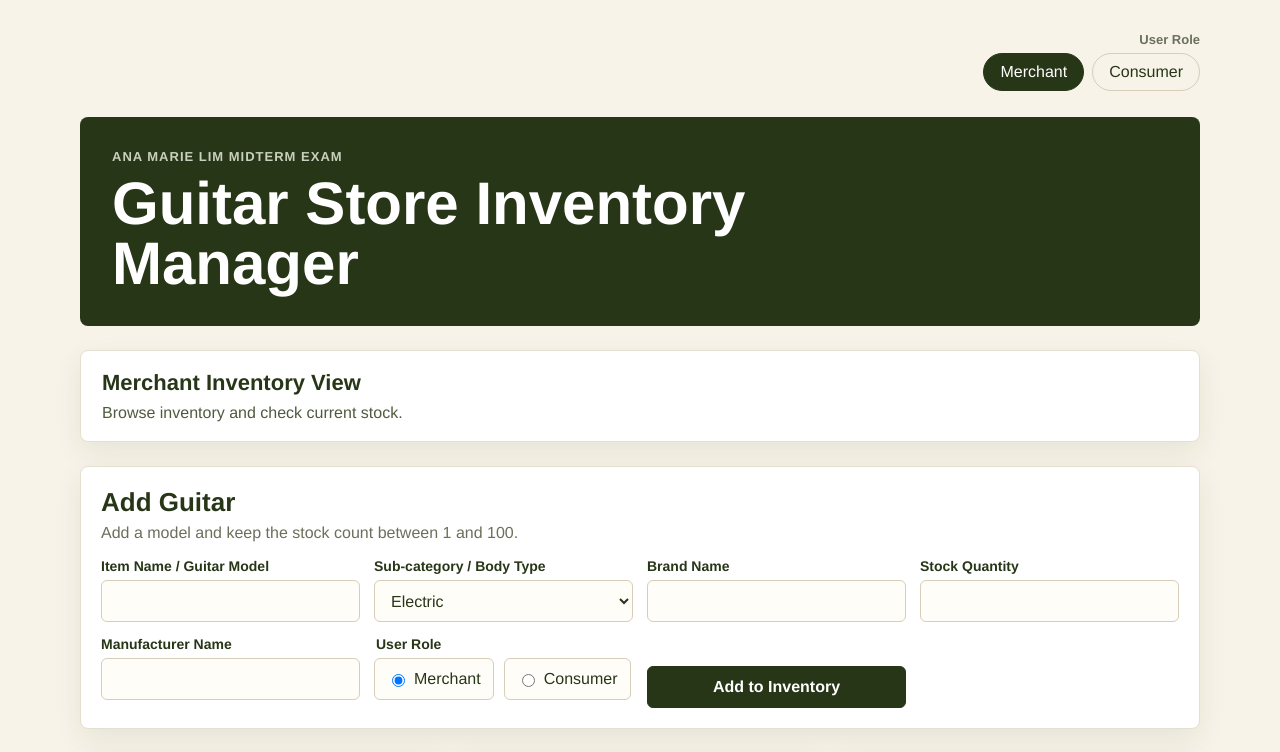
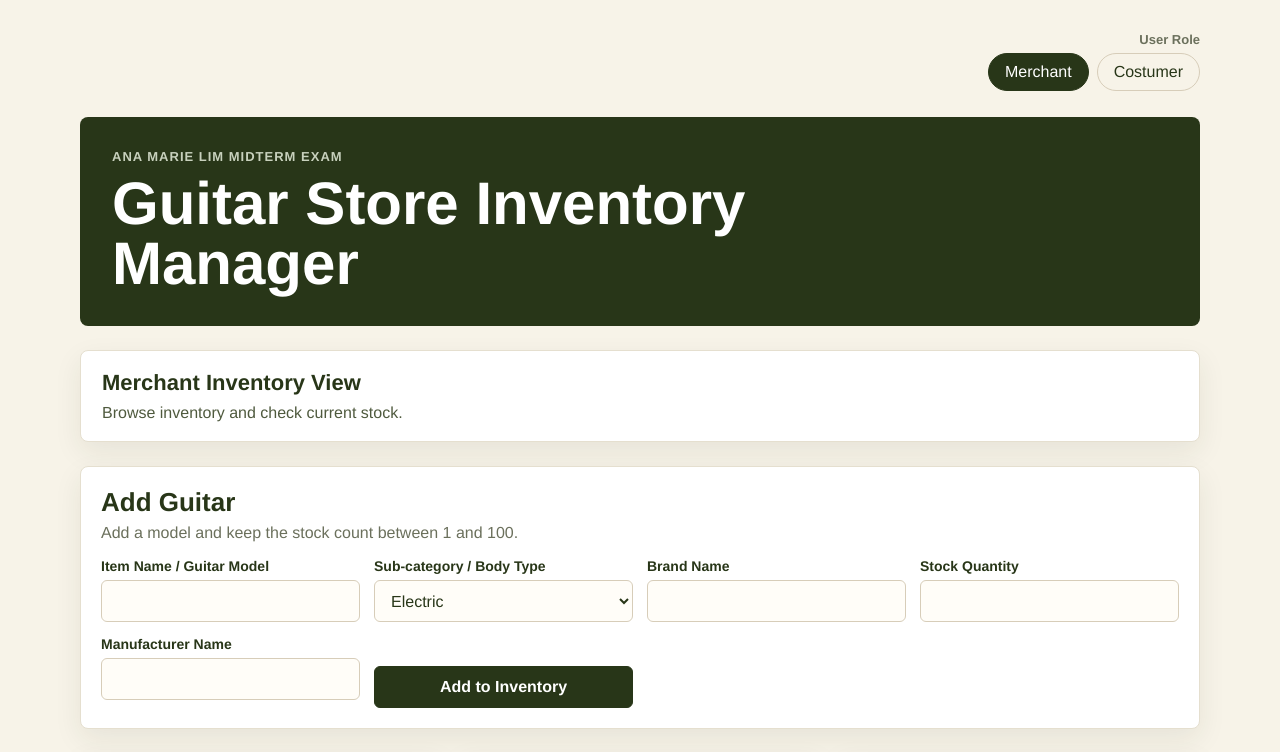
Before and after one commit to leeh3li0s/Advance-Web-Midterms, a React (Vite) app: page / in a window 1280 px wide. Shown: the top 752 px of the page. Built offline with nearby package versions, Linux system fonts and the light colour scheme.

Commit message:
Fixes to forms

```diff
--- a/src/App.jsx
+++ b/src/App.jsx
@@ -8,7 +8,7 @@ import {
 import './App.css'
 
 const bodyTypes = ['Electric', 'Acoustic', 'Bass', 'Classical']
-const userRoles = ['Merchant', 'Consumer']
+const userRoles = ['Merchant', 'Costumer']
 
 const initialGuitars = [
   {
@@ -18,7 +18,6 @@ const initialGuitars = [
     brand: 'Fender',
     stock: 24,
     manufacturer: 'Fender Musical Instruments',
-    userRole: 'Merchant',
     image: '/Fender Stratocaster.jpg',
   },
   {
@@ -28,7 +27,6 @@ const initialGuitars = [
     brand: 'Gibson',
     stock: 18,
     manufacturer: 'Gibson Brands',
-    userRole: 'Merchant',
     image: '/Gibson Les Paul Standard.jpg',
   },
   {
@@ -38,7 +36,6 @@ const initialGuitars = [
     brand: 'Fender',
     stock: 21,
     manufacturer: 'Fender Musical Instruments',
-    userRole: 'Consumer',
     image: '/Fender Telecaster.jpg',
   },
   {
@@ -48,7 +45,6 @@ const initialGuitars = [
     brand: 'Martin',
     stock: 12,
     manufacturer: 'C. F. Martin & Company',
-    userRole: 'Merchant',
     image: '/Martin D-28.jpg',
   },
   {
@@ -58,7 +54,6 @@ const initialGuitars = [
     brand: 'Taylor',
     stock: 15,
     manufacturer: 'Taylor Guitars',
-    userRole: 'Consumer',
     image: '/Taylor 814ce.jpg',
   },
   {
@@ -68,7 +63,6 @@ const initialGuitars = [
     brand: 'Yamaha',
     stock: 30,
     manufacturer: 'Yamaha Corporation',
-    userRole: 'Merchant',
     image: '/Yamaha C40.jpg',
   },
   {
@@ -78,7 +72,6 @@ const initialGuitars = [
     brand: 'Fender',
     stock: 16,
     manufacturer: 'Fender Musical Instruments',
-    userRole: 'Consumer',
     image: '/Fender Precision Bass.jpg',
   },
   {
@@ -88,7 +81,6 @@ const initialGuitars = [
     brand: 'Gibson',
     stock: 14,
     manufacturer: 'Gibson Brands',
-    userRole: 'Merchant',
     image: '/Gibson SG Standard.jpg',
   },
 ]
@@ -283,11 +275,11 @@ function App() {
             Merchant
           </button>
           <button
-            className={userRole === 'Consumer' ? 'active' : ''}
+            className={userRole === 'Costumer' ? 'active' : ''}
             type="button"
-            onClick={() => setUserRole('Consumer')}
+            onClick={() => setUserRole('Costumer')}
           >
-            Consumer
+            Costumer
           </button>
         </div>
       </div>
@@ -307,8 +299,8 @@ function App() {
               <p>Browse inventory and check current stock.</p>
             </section>
           ) : (
-            <section className="role-view" aria-label="Consumer Shopping View">
-              <h2>Consumer Shopping View</h2>
+            <section className="role-view" aria-label="Costumer Shopping View">
+              <h2>Costumer Shopping View</h2>
               <p>
                 Browse available guitars and compare body types before choosing
                 a model to ask about in-store.
@@ -318,6 +310,7 @@ function App() {
         </div>
       </section>
 
+      {userRole === 'Merchant' && (
         <section className="form-section" aria-labelledby="form-title">
           <div className="section-heading">
             <div>
@@ -395,21 +388,6 @@ function App() {
               )}
             </div>
 
-          <fieldset className="role-radio-group">
-            <legend>User Role</legend>
-            {userRoles.map((role) => (
-              <label key={role}>
-                <input
-                  type="radio"
-                  name="userRole"
-                  value={role}
-                  checked={formData.userRole === role}
-                  onChange={handleInputChange}
-                />
-                {role}
-              </label>
-            ))}
-          </fieldset>
 
             <div className="form-actions">
               <button type="submit">Add to Inventory</button>
@@ -419,6 +397,7 @@ function App() {
             </div>
           </form>
         </section>
+      )}
 
       <section className="stats-grid" aria-label="Inventory overview">
         <article className="stat-card">
@@ -438,7 +417,7 @@ function App() {
       <section className="section-block" aria-labelledby="inventory-title">
         <div className="section-heading">
           <div>
-            <h2 id="inventory-title">Registry Table View</h2>
+            <h2 id="inventory-title">Stocks</h2>
             <p>Click a row to view the full item profile.</p>
           </div>
           <label className="filter-control">
@@ -545,7 +524,6 @@ function App() {
               )}
               <div className="card-top">
                 <h3>{activeItem.model}</h3>
-                <span>{activeItem.userRole}</span>
               </div>
               <p>{activeItem.brand}</p>
               <div className="profile-details">
```
Also changed, not shown: 1 other file (tests, documents, lock files or other folders). Lines whose indentation alone changed are shown as unchanged.
